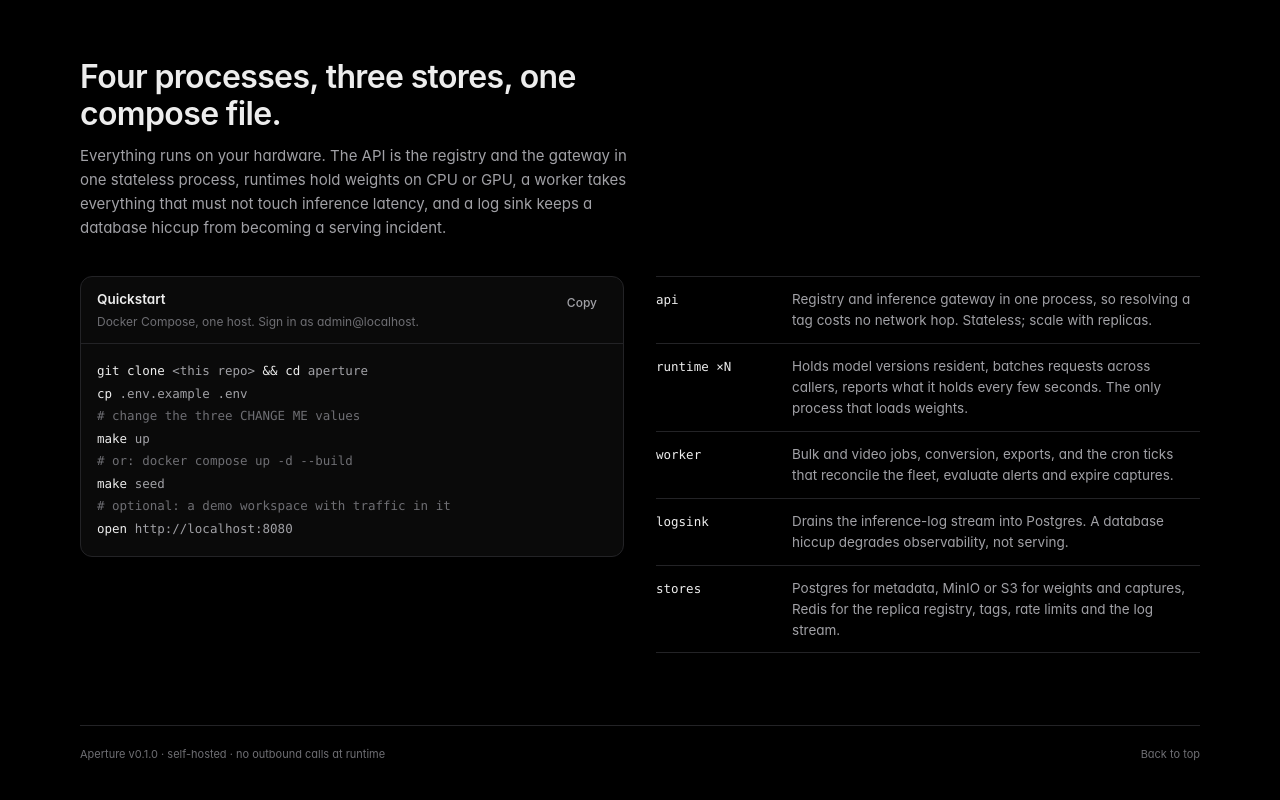
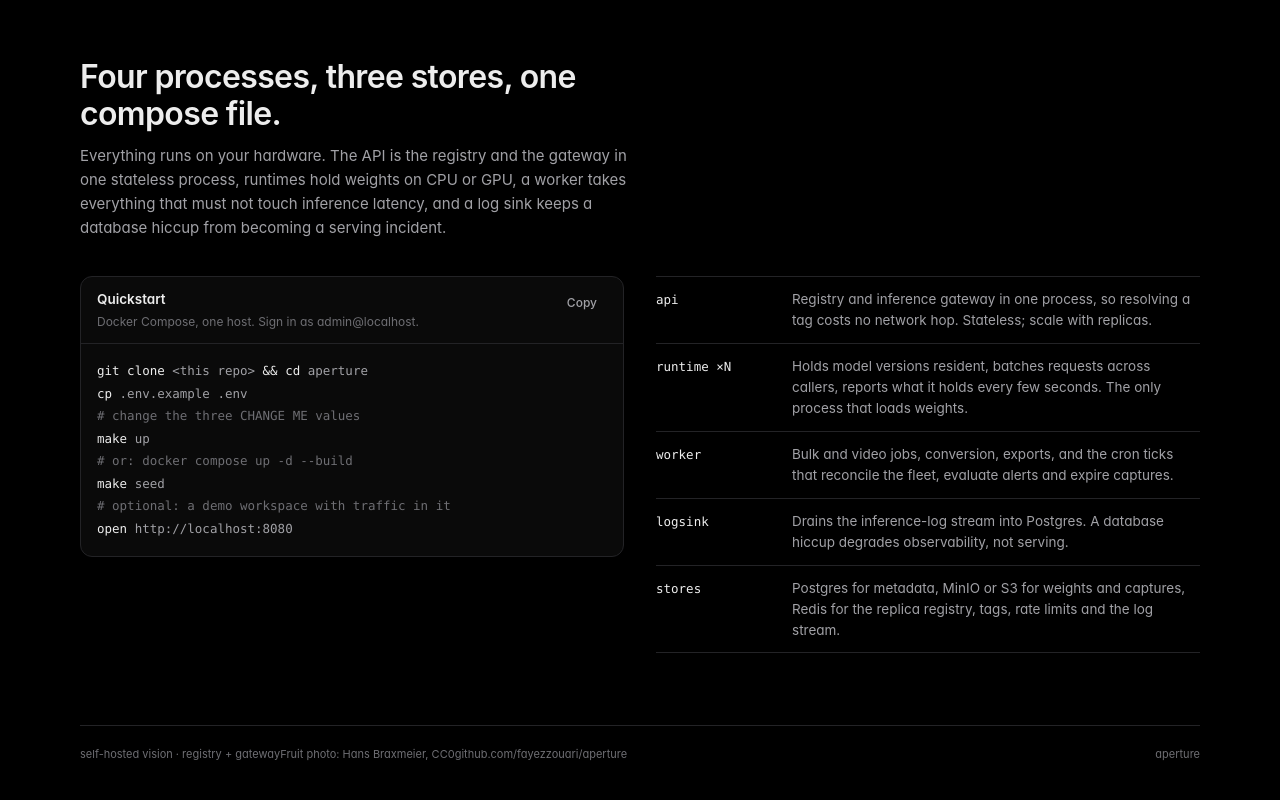
Before and after one commit to fayezzouari/aperture, a React (Vite) app in the folder landing/: page / in a window 1280 px wide. Shown: the part 5065-5865 px from the top of the page. Built offline with nearby package versions, Linux system fonts and the light colour scheme.

Commit message:
End the page on a fading aperture wordmark with the photo credit

```diff
--- a/landing/src/components/Footer.tsx
+++ b/landing/src/components/Footer.tsx
@@ -1,8 +1,14 @@
 export function Footer() {
   return (
-    <footer>
-      <span>Aperture v0.1.0 · self-hosted · no outbound calls at runtime</span>
-      <a href="#top">Back to top</a>
+    <footer className="footer">
+      <div className="footer-meta">
+        <span>self-hosted vision · registry + gateway</span>
+        <span>Fruit photo: Hans Braxmeier, CC0</span>
+        <a href="https://github.com/fayezzouari/aperture">github.com/fayezzouari/aperture</a>
+      </div>
+      <div className="footer-word" aria-hidden="true">
+        aperture
+      </div>
     </footer>
   );
 }
```
